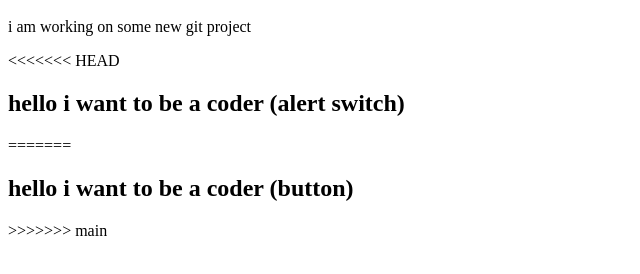
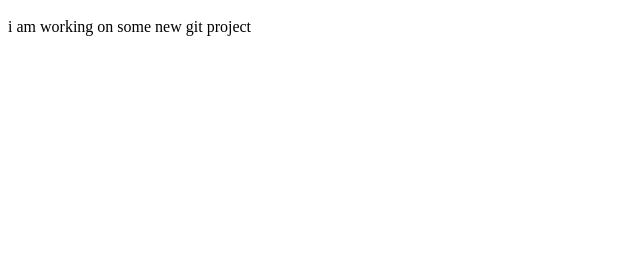
Before and after one commit to chethanGITHUB21/localrepo, a plain HTML site: page index.html in a window 1280 px wide. Shown: the part 48-322 px from the top of the page, without its empty margins (0-640 px from the left). Drawn offline with Linux system fonts and the light colour scheme.

Commit message:
commit the new line

```diff
--- a/index.html
+++ b/index.html
@@ -1,8 +1,2 @@
 <h1>hello world</h1>
  <p>i am working on some new git project</p>
-
-<<<<<<< HEAD
- <h2>hello i want to be a coder (alert switch)</h2>
-=======
- <h2>hello i want to be a coder (button)</h2>
->>>>>>> main
```
